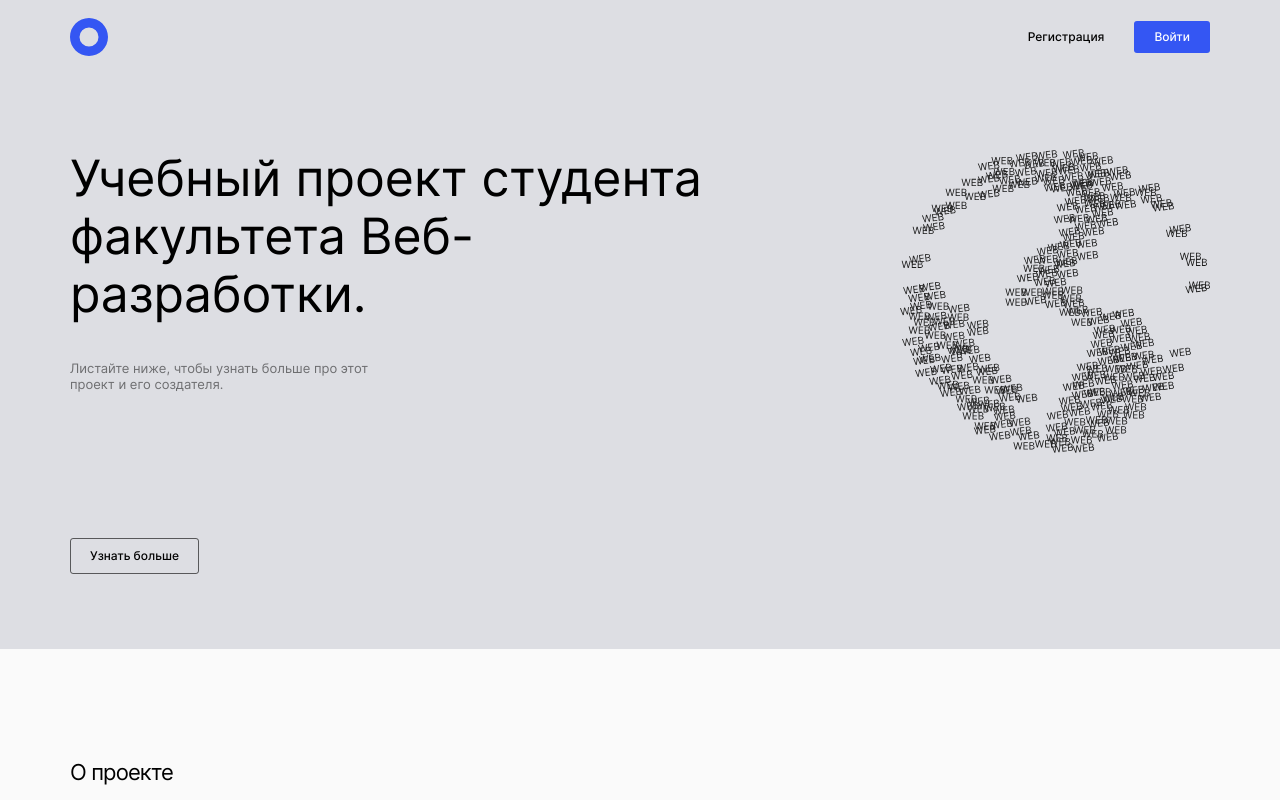
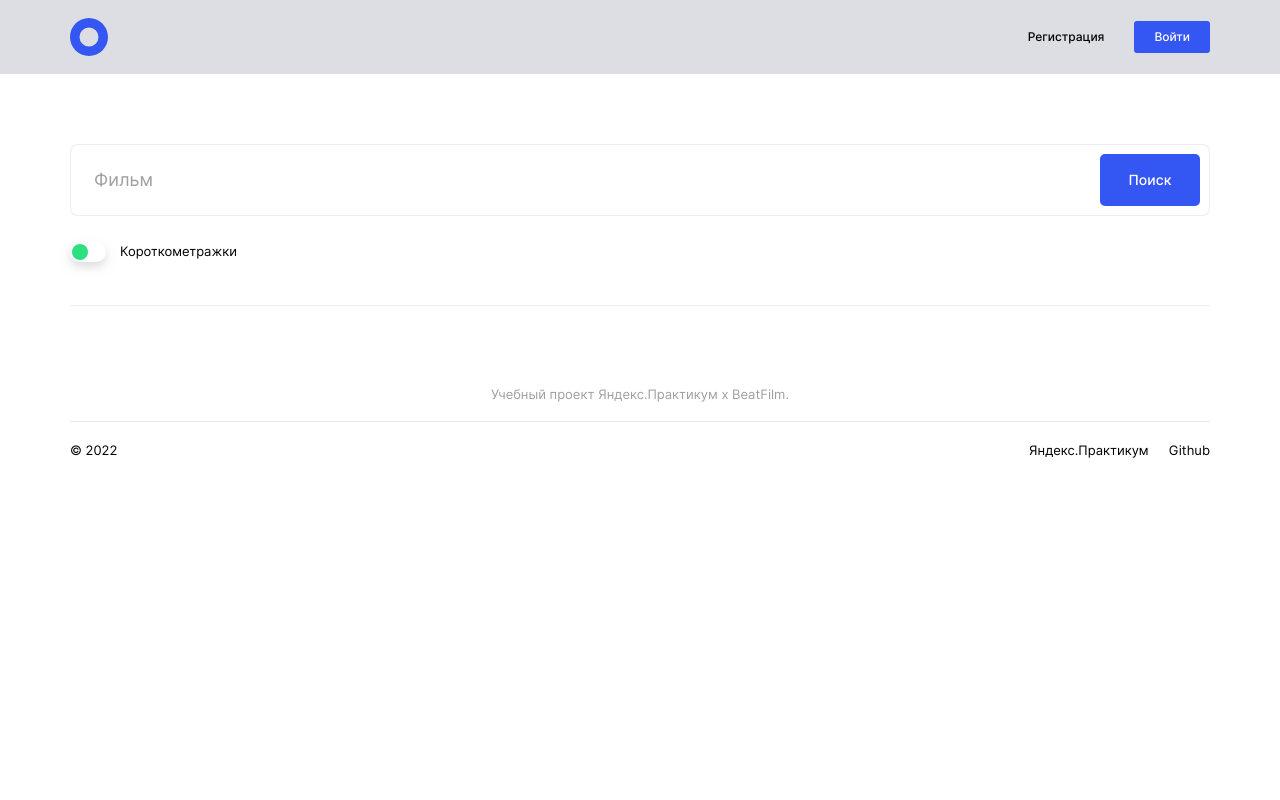
Before and after one commit to alexzkv/movies-explorer-frontend, a React (Create React App) app: page /movies in a window 1280 px wide. Shown: the top 800 px of the page. Built offline with nearby package versions, Linux system fonts and the light colour scheme.

Commit message:
feat: add filtercheckbox and searchform components

```diff
--- a/src/components/App/App.js
+++ b/src/components/App/App.js
@@ -1,13 +1,19 @@
-import Header from '../Header/Header';
+import { Routes, Route } from 'react-router-dom';
+
 import Main from '../Main/Main';
-import Footer from '../Footer/Footer';
+import Movies from '../Movies/Movies';
 
 export default function App() {
   return (
-    <>
-      <Header />
-      <Main />
-      <Footer />
-    </>
-  )
+    <Routes>
+      <Route
+        path='/'
+        element={ <Main /> }
+      />
+      <Route
+        path='/movies'
+        element={ <Movies /> }
+      />
+    </Routes>
+  );
 }
--- /dev/null
+++ b/src/components/FilterCheckbox/FilterCheckbox.css
@@ -0,0 +1,45 @@
+.checkbox {
+  display: inline-block;
+  width: 36px;
+  height: 20px;
+}
+
+.checkbox__input {
+  display: none;
+}
+
+.checkbox__switch {
+  position: absolute;
+  top: 0;
+  right: 0;
+  bottom: 0;
+  left: 0;
+  border-radius: 35px;
+  background-color: #FFF;
+  transition: all 0.3s;
+  cursor: pointer;
+  box-shadow: 0px 5px 10px 0px rgba(190, 190, 190, .5);
+}
+
+.checkbox__switch::before {
+  content: '';
+  position: absolute;
+  top: 2px;
+  left: 2px;
+  width: 16px;
+  height: 16px;
+  border-radius: 50%;
+  background-color: #2BE080;
+  transition: all 0.3s;
+}
+
+.checkbox__switch:hover::before {
+  box-shadow: 0 0 5px rgba(0, 0, 0, .8);
+}
+
+.checkbox__input:checked + .checkbox__switch::before {
+  transform: translateX(16px);
+}
+.checkbox__input:checked + .checkbox__switch {
+  background-color: #FFF;
+}
--- /dev/null
+++ b/src/components/FilterCheckbox/FilterCheckbox.js
@@ -0,0 +1,10 @@
+import './FilterCheckbox.css';
+
+export default function FilterCheckbox() {
+  return (
+    <label className='checkbox search__checkbox'>
+      <input type='checkbox' className='checkbox__input' />
+      <span className='checkbox__switch' />
+    </label>
+  );
+}
--- a/src/components/Header/Header.css
+++ b/src/components/Header/Header.css
@@ -2,7 +2,6 @@
   display: flex;
   justify-content: space-between;
   padding: 18px 70px;
-
   background-color: #DDDEE3;
 }
 
--- a/src/components/Logo/Logo.js
+++ b/src/components/Logo/Logo.js
@@ -8,5 +8,5 @@ export default function Logo() {
     <Link to='/' className='logo'>
       <img src={ LogoCircle } alt='синий круг' />
     </Link>
-  )
+  );
 }
--- a/src/components/Main/Main.js
+++ b/src/components/Main/Main.js
@@ -1,11 +1,15 @@
 import Promo from '../Promo/Promo';
 import Techs from '../Techs/Techs';
 import AboutProject from '../AboutProject/AboutProject';
-import AboutMe from '../AboutMe/AboutMe'
+import AboutMe from '../AboutMe/AboutMe';
 import Portfolio from '../Portfolio/Portfolio';
+import Header from '../Header/Header';
+import Footer from '../Footer/Footer';
 
 export default function Main() {
   return (
+    <>
+      <Header/>
       <main>
         <Promo />
         <AboutProject />
@@ -13,5 +17,7 @@ export default function Main() {
         <AboutMe />
         <Portfolio />
       </main>
-  )
+      <Footer />
+    </>
+  );
 }
--- a/src/components/Movies/Movies.js
+++ b/src/components/Movies/Movies.js
@@ -0,0 +1,17 @@
+import './Movies.css';
+
+import SearchForm from '../SearchForm/SearchForm';
+import Header from '../Header/Header';
+import Footer from '../Footer/Footer';
+
+export default function Movies() {
+  return (
+    <>
+      <Header />
+      <main>
+        <SearchForm />
+      </main>
+      <Footer />
+    </>
+  );
+}
--- a/src/components/Portfolio/Portfolio.js
+++ b/src/components/Portfolio/Portfolio.js
@@ -1,4 +1,4 @@
-import './Portfolio.css'
+import './Portfolio.css';
 
 export default function Portfolio() {
   return (
@@ -40,5 +40,5 @@ export default function Portfolio() {
         </li>
       </ul>
     </section>
-  )
+  );
 }
--- a/src/components/SearchForm/SearchForm.css
+++ b/src/components/SearchForm/SearchForm.css
@@ -0,0 +1,64 @@
+.search {
+  padding: 70px 70px 10px;
+}
+
+.search__form {
+  padding-bottom: 43px;
+  border-bottom: 1px solid rgba(170, 170, 170, .2);
+}
+
+.search__input-box {
+  display: flex;
+  justify-content: flex-end;
+  align-items: center;
+  margin-bottom: 26px;
+}
+
+.search__input {
+  position: relative;
+  padding: 25px 0 25px 23px;
+  width: 100%;
+  border: 1.5px solid rgba(170, 170, 170, .2);
+  border-radius: 8px;
+  font-weight: 400;
+  font-size: 18px;
+  line-height: 1.11;
+  color: #000;
+  outline: 0;
+}
+
+.search__input::placeholder {
+  color: #A0A0A0;
+}
+
+.search__btn {
+  position: absolute;
+  margin-right: 10px;
+  padding: 17px 20px;
+  width: 100px;
+  border-radius: 5px;
+  border: none;
+  font-weight: 500;
+  font-size: 14px;
+  line-height: 1.29;
+  background-color: #3456F3;
+  color: #FFF;
+}
+
+.search__btn:hover {
+  opacity: .8;
+}
+
+.search__checkbox {
+  position: relative;
+  display: flex;
+  align-items: center;
+}
+
+.search__checkbox-label {
+  display: block;
+  margin-left: 14px;
+  font-weight: 400;
+  font-size: 13px;
+  line-height: 1.38;
+}
--- a/src/components/SearchForm/SearchForm.js
+++ b/src/components/SearchForm/SearchForm.js
@@ -0,0 +1,25 @@
+import './SearchForm.css';
+
+import FilterCheckbox from '../FilterCheckbox/FilterCheckbox';
+
+export default function SearchForm() {
+  return (
+    <section className='search'>
+      <form className='search__form'>
+        <div className='search__input-box'>
+          <input
+            type='text'
+            placeholder='Фильм'
+            required
+            className='search__input'
+          />
+          <button type='submit' className='search__btn'>Поиск</button>
+        </div>
+        <div className='search__checkbox'>
+          <FilterCheckbox />
+          <p className='search__checkbox-label'>Короткометражки</p>
+        </div>
+      </form>
+    </section>
+  );
+}
```
Lines whose indentation alone changed are shown as unchanged.
